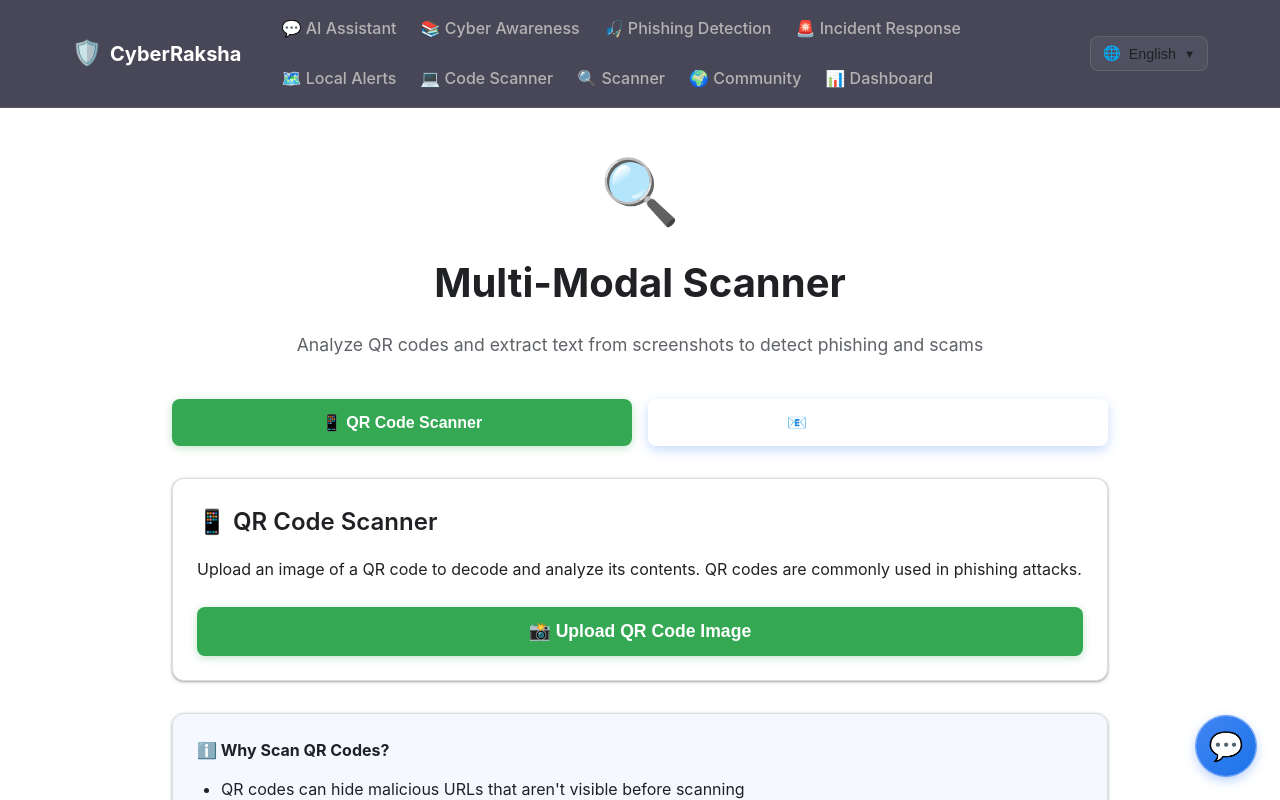
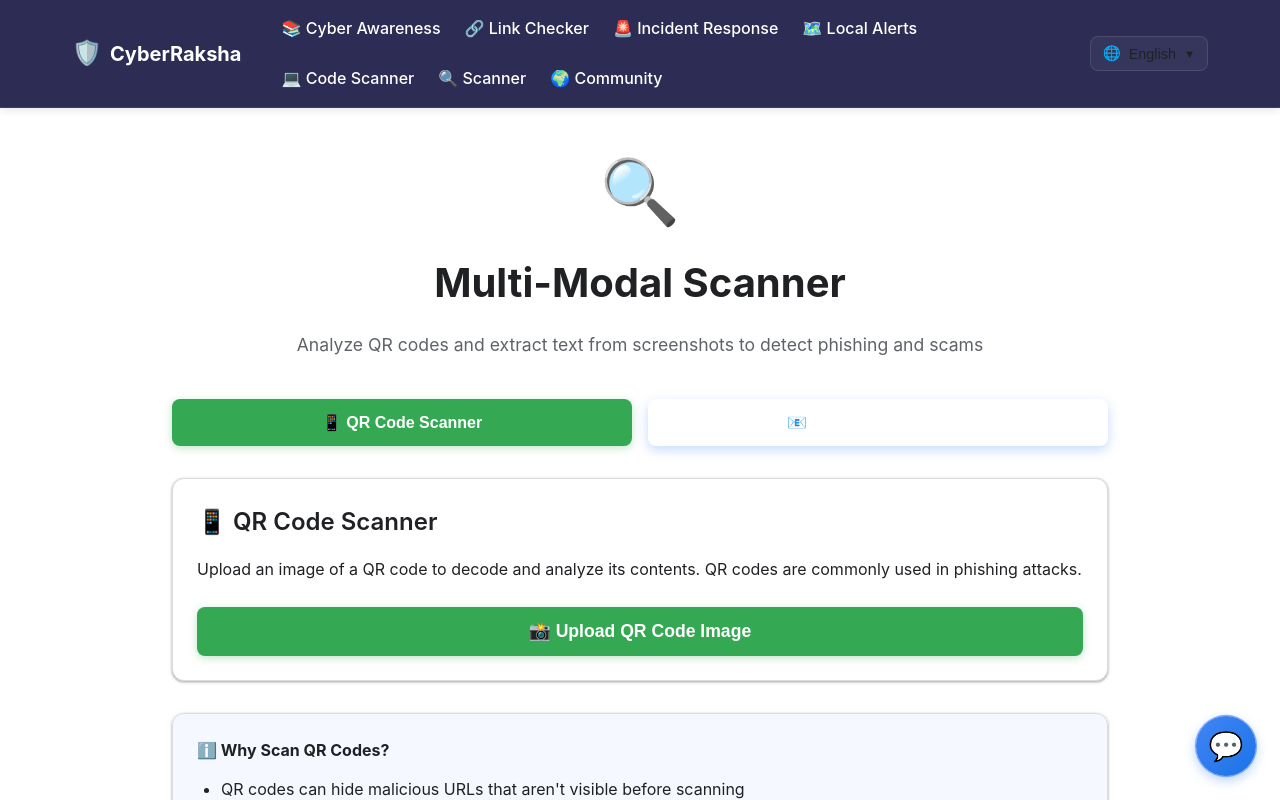
Before and after one commit to mayankranjancoc-byte/cyberguardian, a Next.js app: page /scanner in a window 1280 px wide. Shown: the top 800 px of the page. Built offline with nearby package versions, Linux system fonts and the light colour scheme.

Commit message:
feat: remove AI Assistant and Dashboard, rename to Link Checker, improve nav visibility, location permission on interaction only

```diff
--- a/app/NavigationAndFooter.js
+++ b/app/NavigationAndFooter.js
@@ -8,14 +8,13 @@ export default function NavigationAndFooter({ children }) {
     return (
         <>
             <nav style={{
-                background: 'rgba(26, 26, 46, 0.8)',
-                backdropFilter: 'blur(15px)',
-                WebkitBackdropFilter: 'blur(15px)',
+                background: '#2c2c54',
                 padding: '1rem 0',
-                borderBottom: '1px solid rgba(255, 255, 255, 0.1)',
+                borderBottom: '1px solid #3d3d6b',
                 position: 'sticky',
                 top: 0,
-                zIndex: 1000
+                zIndex: 1000,
+                boxShadow: '0 2px 8px rgba(0,0,0,0.1)'
             }}>
                 <div style={{
                     maxWidth: '1200px',
@@ -45,32 +44,26 @@ export default function NavigationAndFooter({ children }) {
                         flex: 1,
                         flexWrap: 'wrap'
                     }}>
-                        <a href="/chat" style={{ color: '#b3b3b3', textDecoration: 'none', transition: 'color 0.3s', fontWeight: '500', display: 'flex', alignItems: 'center', gap: '0.4rem' }}>
-                            💬 {t('nav.chat')}
-                        </a>
-                        <a href="/awareness" style={{ color: '#b3b3b3', textDecoration: 'none', transition: 'color 0.3s', fontWeight: '500', display: 'flex', alignItems: 'center', gap: '0.4rem' }}>
+                        <a href="/awareness" style={{ color: '#ffffff', textDecoration: 'none', transition: 'color 0.3s', fontWeight: '500', display: 'flex', alignItems: 'center', gap: '0.4rem' }}>
                             📚 {t('nav.awareness')}
                         </a>
-                        <a href="/phishing" style={{ color: '#b3b3b3', textDecoration: 'none', transition: 'color 0.3s', fontWeight: '500', display: 'flex', alignItems: 'center', gap: '0.4rem' }}>
-                            🎣 {t('nav.phishing')}
+                        <a href="/phishing" style={{ color: '#ffffff', textDecoration: 'none', transition: 'color 0.3s', fontWeight: '500', display: 'flex', alignItems: 'center', gap: '0.4rem' }}>
+                            🔗 {t('nav.phishing')}
                         </a>
-                        <a href="/incident" style={{ color: '#b3b3b3', textDecoration: 'none', transition: 'color 0.3s', fontWeight: '500', display: 'flex', alignItems: 'center', gap: '0.4rem' }}>
+                        <a href="/incident" style={{ color: '#ffffff', textDecoration: 'none', transition: 'color 0.3s', fontWeight: '500', display: 'flex', alignItems: 'center', gap: '0.4rem' }}>
                             🚨 {t('nav.incident')}
                         </a>
-                        <a href="/scam-alerts" style={{ color: '#b3b3b3', textDecoration: 'none', transition: 'color 0.3s', fontWeight: '500', display: 'flex', alignItems: 'center', gap: '0.4rem' }}>
+                        <a href="/scam-alerts" style={{ color: '#ffffff', textDecoration: 'none', transition: 'color 0.3s', fontWeight: '500', display: 'flex', alignItems: 'center', gap: '0.4rem' }}>
                             🗺️ {t('nav.localAlerts')}
                         </a>
-                        <a href="/code-security" style={{ color: '#b3b3b3', textDecoration: 'none', transition: 'color 0.3s', fontWeight: '500', display: 'flex', alignItems: 'center', gap: '0.4rem' }}>
+                        <a href="/code-security" style={{ color: '#ffffff', textDecoration: 'none', transition: 'color 0.3s', fontWeight: '500', display: 'flex', alignItems: 'center', gap: '0.4rem' }}>
                             💻 {t('nav.code')}
                         </a>
-                        <a href="/scanner" style={{ color: '#b3b3b3', textDecoration: 'none', transition: 'color 0.3s', fontWeight: '500', display: 'flex', alignItems: 'center', gap: '0.4rem' }}>
+                        <a href="/scanner" style={{ color: '#ffffff', textDecoration: 'none', transition: 'color 0.3s', fontWeight: '500', display: 'flex', alignItems: 'center', gap: '0.4rem' }}>
                             🔍 {t('nav.scanner')}
                         </a>
-                        <a href="/community" style={{ color: '#b3b3b3', textDecoration: 'none', transition: 'color 0.3s', fontWeight: '500', display: 'flex', alignItems: 'center', gap: '0.4rem' }}>
+                        <a href="/community" style={{ color: '#ffffff', textDecoration: 'none', transition: 'color 0.3s', fontWeight: '500', display: 'flex', alignItems: 'center', gap: '0.4rem' }}>
                             🌍 {t('nav.community')}
-                        </a>
-                        <a href="/dashboard" style={{ color: '#b3b3b3', textDecoration: 'none', transition: 'color 0.3s', fontWeight: '500', display: 'flex', alignItems: 'center', gap: '0.4rem' }}>
-                            📊 {t('nav.dashboard')}
                         </a>
                     </div>
 
@@ -82,14 +75,12 @@ export default function NavigationAndFooter({ children }) {
             <main>{children}</main>
 
             <footer style={{
-                background: 'rgba(26, 26, 46, 0.8)',
-                backdropFilter: 'blur(15px)',
-                WebkitBackdropFilter: 'blur(15px)',
+                background: '#2c2c54',
                 padding: '2rem 0',
                 marginTop: '4rem',
-                borderTop: '1px solid rgba(255, 255, 255, 0.1)',
+                borderTop: '1px solid #3d3d6b',
                 textAlign: 'center',
-                color: '#b3b3b3'
+                color: '#ffffff'
             }}>
                 <div style={{ maxWidth: '1200px', margin: '0 auto', padding: '0 2rem' }}>
                     <p>© 2026 {t('app.name')} - {t('footer.copyright')}</p>
--- a/app/translations/en.json
+++ b/app/translations/en.json
@@ -5,15 +5,13 @@
     },
     "nav": {
         "home": "Home",
-        "chat": "AI Assistant",
         "awareness": "Cyber Awareness",
-        "phishing": "Phishing Detection",
+        "phishing": "Link Checker",
         "incident": "Incident Response",
         "localAlerts": "Local Alerts",
         "code": "Code Scanner",
         "scanner": "Scanner",
-        "community": "Community",
-        "dashboard": "Dashboard"
+        "community": "Community"
     },
     "hero": {
         "title": "Your All-in-One AI-Powered Cybersecurity Companion",
```
Also changed, not shown: app/scam-alerts/page.js (+23 -3 lines).
